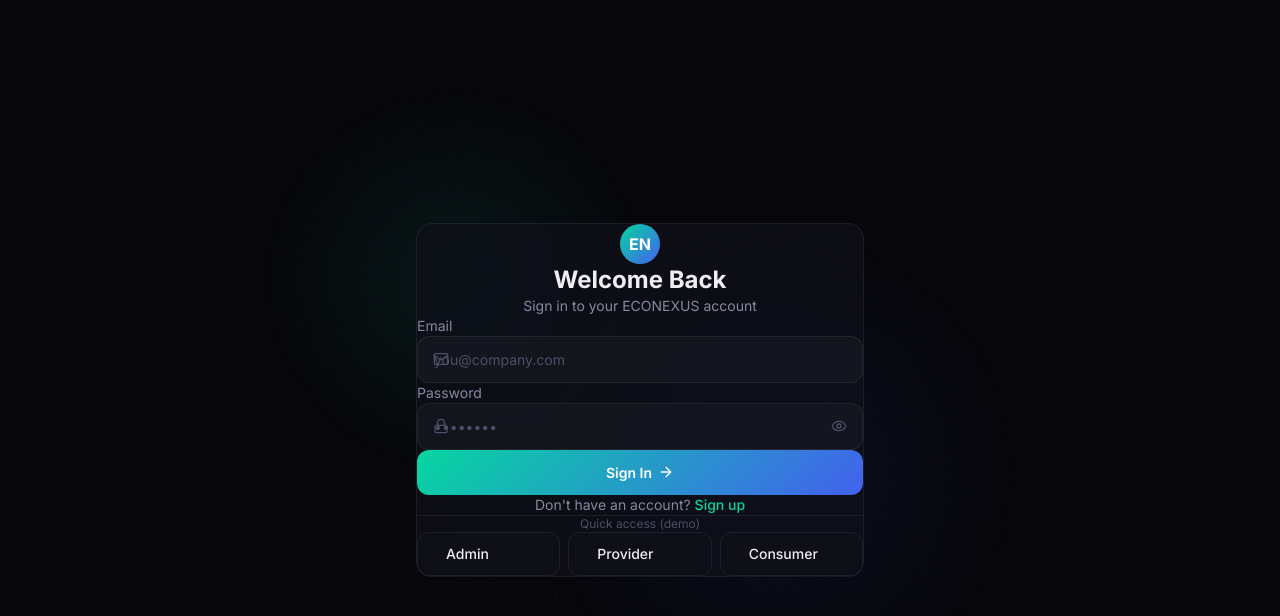
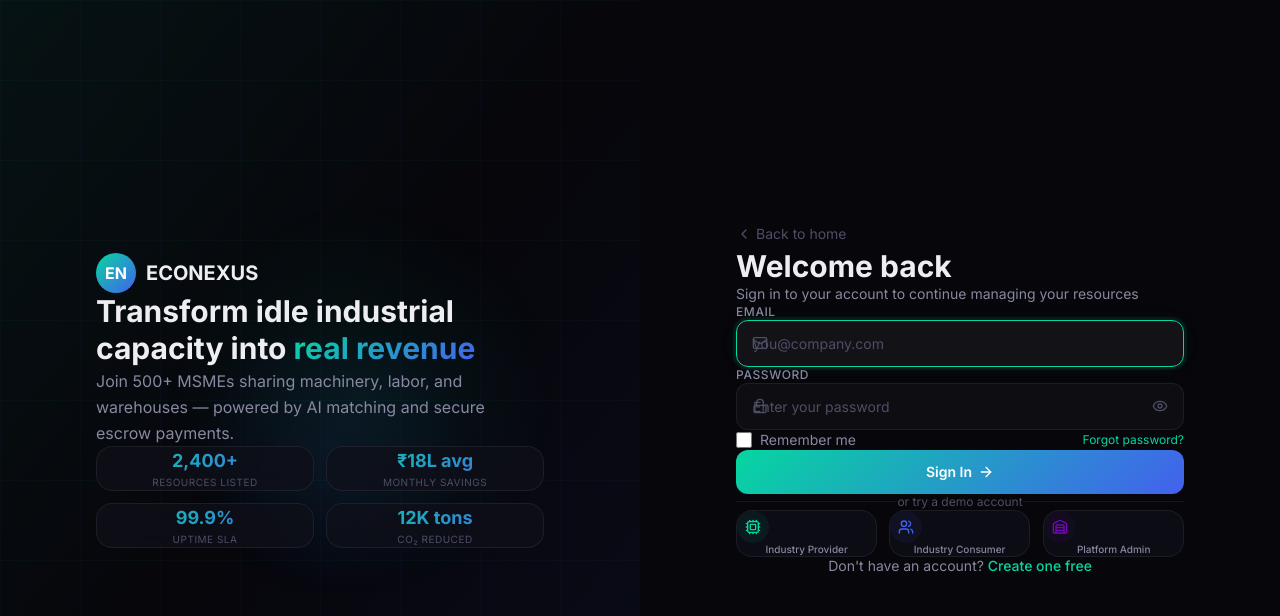
Before and after one commit to prajeens2024/eco_nexus, a Next.js app in the folder client/: page /login in a window 1280 px wide. Shown: the top 616 px of the page. Built offline with nearby package versions, Linux system fonts and the light colour scheme; no server answers.

Commit message:
feat: redesign login page with split-screen layout, branding panel, and demo account quick-login

```diff
--- a/client/src/app/login/page.tsx
+++ b/client/src/app/login/page.tsx
@@ -1,21 +1,30 @@
 'use client';
-import { useState } from 'react';
+import { useState, FormEvent } from 'react';
 import { motion } from 'framer-motion';
+import { useAuth } from '@/lib/auth-context';
+import Link from 'next/link';
 import { useRouter } from 'next/navigation';
-import Link from 'next/link';
-import { Eye, EyeOff, Mail, Lock, ArrowRight } from 'lucide-react';
-import { useAuth } from '@/lib/auth-context';
+import {
+    Mail, Lock, Eye, EyeOff, ArrowRight, Zap,
+    Cpu, Users, Warehouse, ChevronLeft, Loader2
+} from 'lucide-react';
+
+const demoAccounts = [
+    { role: 'provider', email: 'provider@demo.com', label: 'Industry Provider', icon: Cpu, color: '#06d6a0' },
+    { role: 'consumer', email: 'consumer@demo.com', label: 'Industry Consumer', icon: Users, color: '#4361ee' },
+    { role: 'admin', email: 'admin@demo.com', label: 'Platform Admin', icon: Warehouse, color: '#7209b7' },
+];
 
 export default function LoginPage() {
+    const { login } = useAuth();
+    const router = useRouter();
     const [email, setEmail] = useState('');
     const [password, setPassword] = useState('');
     const [showPassword, setShowPassword] = useState(false);
     const [error, setError] = useState('');
     const [loading, setLoading] = useState(false);
-    const { login } = useAuth();
-    const router = useRouter();
 
-    const handleSubmit = async (e: React.FormEvent) => {
+    const handleSubmit = async (e: FormEvent) => {
         e.preventDefault();
         setError('');
         setLoading(true);
@@ -23,53 +32,110 @@
             await login(email, password);
             router.push('/dashboard');
         } catch (err: any) {
-            setError(err.response?.data?.message || 'Login failed');
+            setError(err.response?.data?.message || 'Invalid credentials. Please try again.');
+        } finally {
+            setLoading(false);
+        }
+    };
+
+    const handleDemoLogin = async (demoEmail: string) => {
+        setError('');
+        setLoading(true);
+        try {
+            await login(demoEmail, 'demo123456');
+            router.push('/dashboard');
+        } catch (err: any) {
+            setError('Demo login failed. Make sure the backend is running with seed data.');
         } finally {
             setLoading(false);
         }
     };
 
     return (
-        <div className="min-h-screen flex items-center justify-center px-6 relative overflow-hidden">
-            <div className="fixed inset-0 pointer-events-none">
-                <div className="absolute top-[10%] left-[20%] w-[400px] h-[400px] rounded-full bg-[radial-gradient(circle,rgba(6,214,160,0.08),transparent_70%)]" />
-                <div className="absolute bottom-[10%] right-[20%] w-[500px] h-[500px] rounded-full bg-[radial-gradient(circle,rgba(67,97,238,0.08),transparent_70%)]" />
+        <div className="min-h-screen flex bg-[var(--bg-primary)] relative overflow-hidden">
+            {/* ═══ Left Panel — Branding ═══ */}
+            <div className="hidden lg:flex lg:w-1/2 relative items-center justify-center">
+                <div className="absolute inset-0 grid-bg-animated" />
+                <div className="absolute inset-0 bg-gradient-to-br from-[rgba(6,214,160,0.06)] via-transparent to-[rgba(67,97,238,0.06)]" />
+                <div className="absolute top-1/4 left-1/4 w-[400px] h-[400px] rounded-full bg-[radial-gradient(circle,rgba(6,214,160,0.08),transparent_70%)]" style={{ animation: 'float-slow 20s ease-in-out infinite' }} />
+                <div className="absolute bottom-1/4 right-1/4 w-[300px] h-[300px] rounded-full bg-[radial-gradient(circle,rgba(67,97,238,0.08),transparent_70%)]" style={{ animation: 'float-slow 25s ease-in-out infinite reverse' }} />
+
+                <motion.div initial={{ opacity: 0, x: -30 }} animate={{ opacity: 1, x: 0 }} transition={{ duration: 0.8 }}
+                    className="relative z-10 max-w-md px-12">
+                    <div className="flex items-center gap-2.5 mb-8">
+                        <div className="w-10 h-10 rounded-xl flex items-center justify-center text-white font-bold" style={{ background: 'var(--gradient-primary)' }}>EN</div>
+                        <span className="text-xl font-bold">ECONEXUS</span>
+                    </div>
+                    <h2 className="text-3xl font-bold mb-4 leading-tight">
+                        Transform idle industrial capacity into <span className="gradient-text">real revenue</span>
+                    </h2>
+                    <p className="text-[var(--text-secondary)] leading-relaxed mb-8">
+                        Join 500+ MSMEs sharing machinery, labor, and warehouses — powered by AI matching and secure escrow payments.
+                    </p>
+
+                    {/* Stats mini cards */}
+                    <div className="grid grid-cols-2 gap-3">
+                        {[
+                            { label: 'Resources Listed', value: '2,400+' },
+                            { label: 'Monthly Savings', value: '₹18L avg' },
+                            { label: 'Uptime SLA', value: '99.9%' },
+                            { label: 'CO₂ Reduced', value: '12K tons' },
+                        ].map((s, i) => (
+                            <motion.div key={s.label} initial={{ opacity: 0, y: 20 }} animate={{ opacity: 1, y: 0 }}
+                                transition={{ delay: 0.4 + i * 0.1 }}
+                                className="glass-card p-3 text-center">
+                                <div className="text-lg font-bold gradient-text">{s.value}</div>
+                                <div className="text-[10px] text-[var(--text-muted)] uppercase tracking-wider">{s.label}</div>
+                            </motion.div>
+                        ))}
+                    </div>
+                </motion.div>
             </div>
 
+            {/* ═══ Right Panel — Login Form ═══ */}
+            <div className="w-full lg:w-1/2 flex items-center justify-center px-6 py-12 relative">
+                <div className="absolute inset-0 bg-[var(--bg-secondary)] lg:bg-transparent" />
+
                 <motion.div initial={{ opacity: 0, y: 20 }} animate={{ opacity: 1, y: 0 }} transition={{ duration: 0.6 }}
-                className="glass-card p-8 md:p-10 w-full max-w-md relative z-10">
+                    className="relative z-10 w-full max-w-md">
 
-                <div className="text-center mb-8">
-                    <Link href="/" className="inline-flex items-center gap-2 mb-6">
-                        <div className="w-10 h-10 rounded-xl flex items-center justify-center text-white font-bold" style={{ background: 'var(--gradient-primary)' }}>EN</div>
+                    {/* Back link */}
+                    <Link href="/" className="inline-flex items-center gap-1 text-sm text-[var(--text-muted)] hover:text-white transition mb-8 group">
+                        <ChevronLeft size={16} className="group-hover:-translate-x-0.5 transition-transform" /> Back to home
                     </Link>
-                    <h1 className="text-2xl font-bold mb-2">Welcome Back</h1>
-                    <p className="text-sm text-[var(--text-secondary)]">Sign in to your ECONEXUS account</p>
+
+                    <div className="mb-8">
+                        <h1 className="text-2xl sm:text-3xl font-bold mb-2">Welcome back</h1>
+                        <p className="text-sm text-[var(--text-secondary)]">
+                            Sign in to your account to continue managing your resources
+                        </p>
                     </div>
 
+                    {/* Error */}
                     {error && (
                         <motion.div initial={{ opacity: 0, y: -10 }} animate={{ opacity: 1, y: 0 }}
-                        className="bg-red-500/10 border border-red-500/20 text-red-400 text-sm px-4 py-3 rounded-xl mb-6">
+                            className="mb-4 p-3 rounded-xl bg-[rgba(247,37,133,0.08)] border border-[rgba(247,37,133,0.2)] text-sm text-[var(--accent-pink)]">
                             {error}
                         </motion.div>
                     )}
 
-                <form onSubmit={handleSubmit} className="space-y-5">
+                    {/* Form */}
+                    <form onSubmit={handleSubmit} className="space-y-4 mb-6">
                         <div>
-                        <label className="block text-sm text-[var(--text-secondary)] mb-2">Email</label>
+                            <label className="block text-xs font-medium text-[var(--text-secondary)] mb-1.5 uppercase tracking-wider">Email</label>
                             <div className="relative">
                                 <Mail size={16} className="absolute left-4 top-1/2 -translate-y-1/2 text-[var(--text-muted)]" />
-                            <input type="email" value={email} onChange={(e) => setEmail(e.target.value)}
-                                className="input-field pl-11" placeholder="you@company.com" required />
+                                <input type="email" value={email} onChange={e => setEmail(e.target.value)}
+                                    className="input-field pl-11" placeholder="you@company.com" required autoFocus />
                             </div>
                         </div>
 
                         <div>
-                        <label className="block text-sm text-[var(--text-secondary)] mb-2">Password</label>
+                            <label className="block text-xs font-medium text-[var(--text-secondary)] mb-1.5 uppercase tracking-wider">Password</label>
                             <div className="relative">
                                 <Lock size={16} className="absolute left-4 top-1/2 -translate-y-1/2 text-[var(--text-muted)]" />
-                            <input type={showPassword ? 'text' : 'password'} value={password} onChange={(e) => setPassword(e.target.value)}
-                                className="input-field pl-11 pr-11" placeholder="••••••••" required />
+                                <input type={showPassword ? 'text' : 'password'} value={password} onChange={e => setPassword(e.target.value)}
+                                    className="input-field pl-11 pr-11" placeholder="Enter your password" required />
                                 <button type="button" onClick={() => setShowPassword(!showPassword)}
                                     className="absolute right-4 top-1/2 -translate-y-1/2 text-[var(--text-muted)] hover:text-white transition">
                                     {showPassword ? <EyeOff size={16} /> : <Eye size={16} />}
@@ -77,29 +143,47 @@
                             </div>
                         </div>
 
-                    <button type="submit" disabled={loading} className="btn-primary w-full flex items-center justify-center gap-2 disabled:opacity-50">
-                        {loading ? (
-                            <div className="w-5 h-5 border-2 border-white/30 border-t-white rounded-full animate-spin" />
-                        ) : (
-                            <>Sign In <ArrowRight size={16} /></>
-                        )}
+                        <div className="flex items-center justify-between text-sm">
+                            <label className="flex items-center gap-2 text-[var(--text-secondary)] cursor-pointer">
+                                <input type="checkbox" className="w-4 h-4 rounded border-[var(--glass-border)] bg-transparent accent-[var(--accent-cyan)]" />
+                                Remember me
+                            </label>
+                            <span className="text-[var(--accent-cyan)] hover:underline cursor-pointer text-xs">Forgot password?</span>
+                        </div>
+
+                        <button type="submit" disabled={loading}
+                            className="btn-primary w-full justify-center py-3 text-sm disabled:opacity-60 disabled:cursor-not-allowed">
+                            {loading ? <Loader2 size={16} className="animate-spin" /> : <>Sign In <ArrowRight size={16} /></>}
                         </button>
                     </form>
 
-                <div className="mt-6 text-center text-sm text-[var(--text-secondary)]">
-                    Don&apos;t have an account?{' '}
-                    <Link href="/register" className="text-[var(--accent-cyan)] hover:underline font-medium">Sign up</Link>
+                    {/* Divider */}
+                    <div className="relative my-6">
+                        <div className="absolute inset-0 flex items-center"><div className="w-full border-t border-[var(--glass-border)]" /></div>
+                        <div className="relative flex justify-center"><span className="px-3 text-xs text-[var(--text-muted)] bg-[var(--bg-secondary)] lg:bg-[var(--bg-primary)]">or try a demo account</span></div>
                     </div>
 
-                <div className="mt-6 pt-6 border-t border-[var(--glass-border)]">
-                    <p className="text-xs text-[var(--text-muted)] text-center mb-3">Quick access (demo)</p>
-                    <div className="grid grid-cols-3 gap-2 text-xs">
-                        <button onClick={() => { setEmail('admin@econexus.in'); setPassword('admin123'); }} className="btn-secondary py-2 px-2 text-center">Admin</button>
-                        <button onClick={() => { setEmail('rajesh@tatasteels.in'); setPassword('password123'); }} className="btn-secondary py-2 px-2 text-center">Provider</button>
-                        <button onClick={() => { setEmail('suresh@consumer1.in'); setPassword('password123'); }} className="btn-secondary py-2 px-2 text-center">Consumer</button>
+                    {/* Demo accounts */}
+                    <div className="grid grid-cols-3 gap-3 mb-8">
+                        {demoAccounts.map((demo) => (
+                            <button key={demo.role} onClick={() => handleDemoLogin(demo.email)} disabled={loading}
+                                className="glass-card glass-card-hover p-3 text-center group disabled:opacity-50">
+                                <div className="w-8 h-8 rounded-lg flex items-center justify-center mx-auto mb-2 transition-transform group-hover:scale-110"
+                                    style={{ background: `${demo.color}12` }}>
+                                    <demo.icon size={16} style={{ color: demo.color }} />
                                 </div>
+                                <span className="text-[10px] font-medium text-[var(--text-secondary)] block leading-tight">{demo.label}</span>
+                            </button>
+                        ))}
                     </div>
+
+                    {/* Register link */}
+                    <p className="text-center text-sm text-[var(--text-secondary)]">
+                        Don&apos;t have an account?{' '}
+                        <Link href="/register" className="text-[var(--accent-cyan)] hover:underline font-medium">Create one free</Link>
+                    </p>
                 </motion.div>
+            </div>
         </div>
     );
 }
```
Lines whose indentation alone changed are shown as unchanged.
